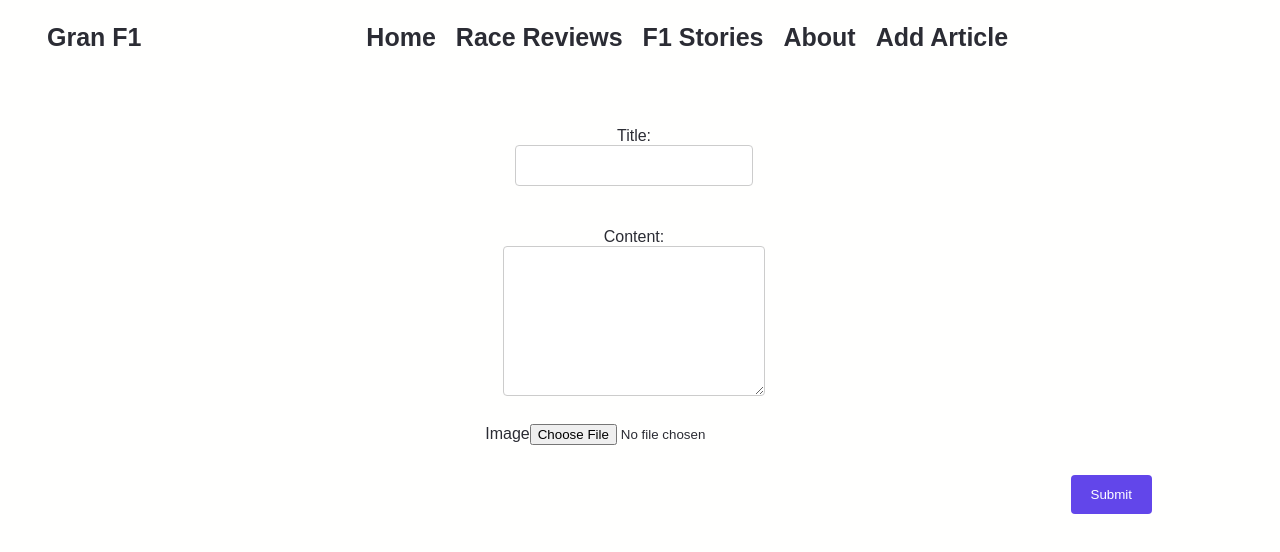
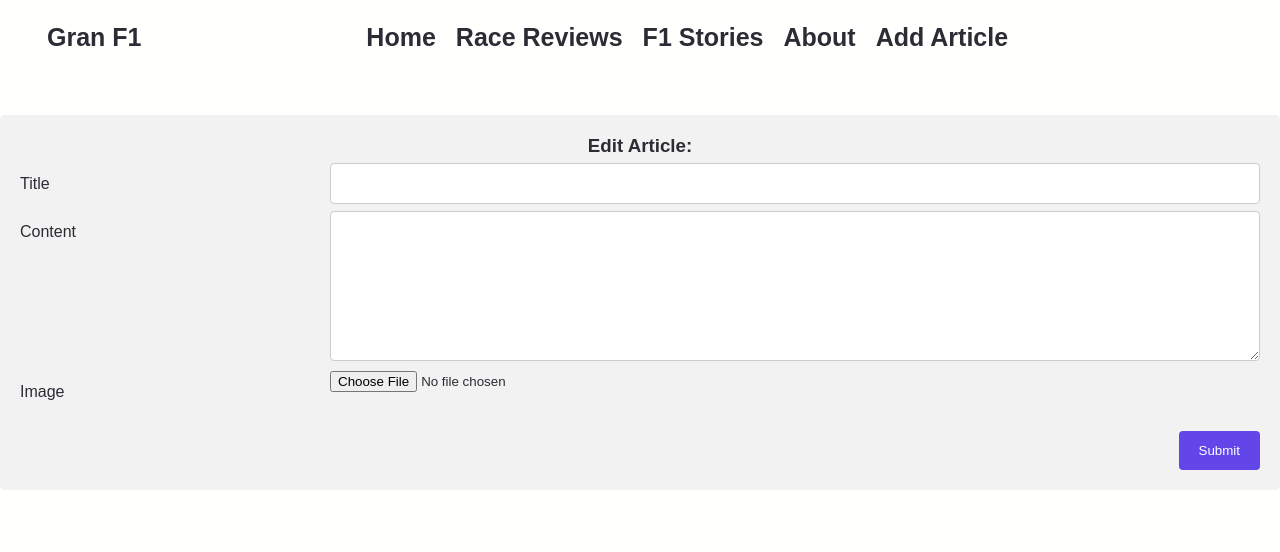
Before and after one commit to MarioMarkov/GranF1, a React (Create React App) app: page /articles/edit/1 in a window 1280 px wide. Shown: the top 552 px of the page. Built offline with nearby package versions, Linux system fonts and the light colour scheme; no server answers.

Commit message:
changed add article and edit article fields

```diff
--- a/src/articles/AddArticle.css
+++ b/src/articles/AddArticle.css
@@ -66,3 +66,7 @@ input[type=text], select, textarea {
       margin-top: 0;
     }
   }
+
+.form-title{
+    text-align: center;
+}
--- a/src/articles/AddArticle.js
+++ b/src/articles/AddArticle.js
@@ -39,7 +39,9 @@ function AddArticle() {
 
     return (
         <div className="container">
-    <form onSubmit={ e => handleSubmit(e)}>
+            <h2 className='form-title'>Add Article: </h2>
+
+            <form onSubmit={e => handleSubmit(e)}>
         <div className="row">
             <div className="col-25">
                         <label htmlFor="title">Title</label>
--- a/src/articles/EditArticle.css
+++ b/src/articles/EditArticle.css
@@ -8,3 +8,7 @@ textarea {
     width: 300px;
     height: 150px;
   }
+
+.form-title{
+    text-align: center;
+}
--- a/src/articles/EditArticle.js
+++ b/src/articles/EditArticle.js
@@ -49,35 +49,50 @@ function EditArticle() {
     }
 
     return (
-        <div className='edit-content'>
+        <div className="container">
+            <h3 className='form-title'>Edit Article: </h3>
 
-             <form onSubmit={ e => handleSubmit(e)}>
-                <label>
-                    Title:
-                    <input defaultValue={article.title} onChange={e => setState({ ...state, [e.target.name]: e.target.value })}
+    <form onSubmit={ e => handleSubmit(e)}>
+        <div className="row">
+            <div className="col-25">
+                        <label htmlFor="title">Title</label>
+
+            </div>
+            <div className="col-75">
+            <input defaultValue={article.title} onChange={e => setState({ ...state, [e.target.name]: e.target.value })}
                         type="text" name="title" />
-                </label><br /><br />
-                <label>
-                    Content:
-                    <textarea onChange={e =>   setState({ ...state, [e.target.name]: e.target.value })}
-                        defaultValue={article.content} type="text" name="content"  />
-                </label>
-                <br />
-                <label>
+            </div>
+        </div>
 
-                    Image
-                    <input
+        <div className="row">
+            <div className="col-25">
+            <label htmlFor="content">Content</label>
+            </div>
+            <div className="col-75">
+            <textarea onChange={e =>   setState({ ...state, [e.target.name]: e.target.value })}
+                        defaultValue={article.content} type="text" name="content"  />  </div>
+                </div>
+        <div className="row">
+            <div className="col-25">
+                        <label htmlFor="title">Image</label>
+
+            </div>
+            <div className="col-75">
+            <input
                         type="file"
                         name="image"
                         onChange={(event) => {
                             setState({...state,image_name:event.target.files[0].name });
                         }}
                     />
-
-                </label> <br /><br />
-                <input type="submit" value="Submit" />
-            </form>
+            </div>
         </div>
+        <br/>
+        <div className="row">
+            <input type="submit" value="Submit"/>
+        </div>
+        </form>
+    </div>
     );
 }
 
```
Also changed, not shown: css_testing.html (added, +12 -0 lines).
